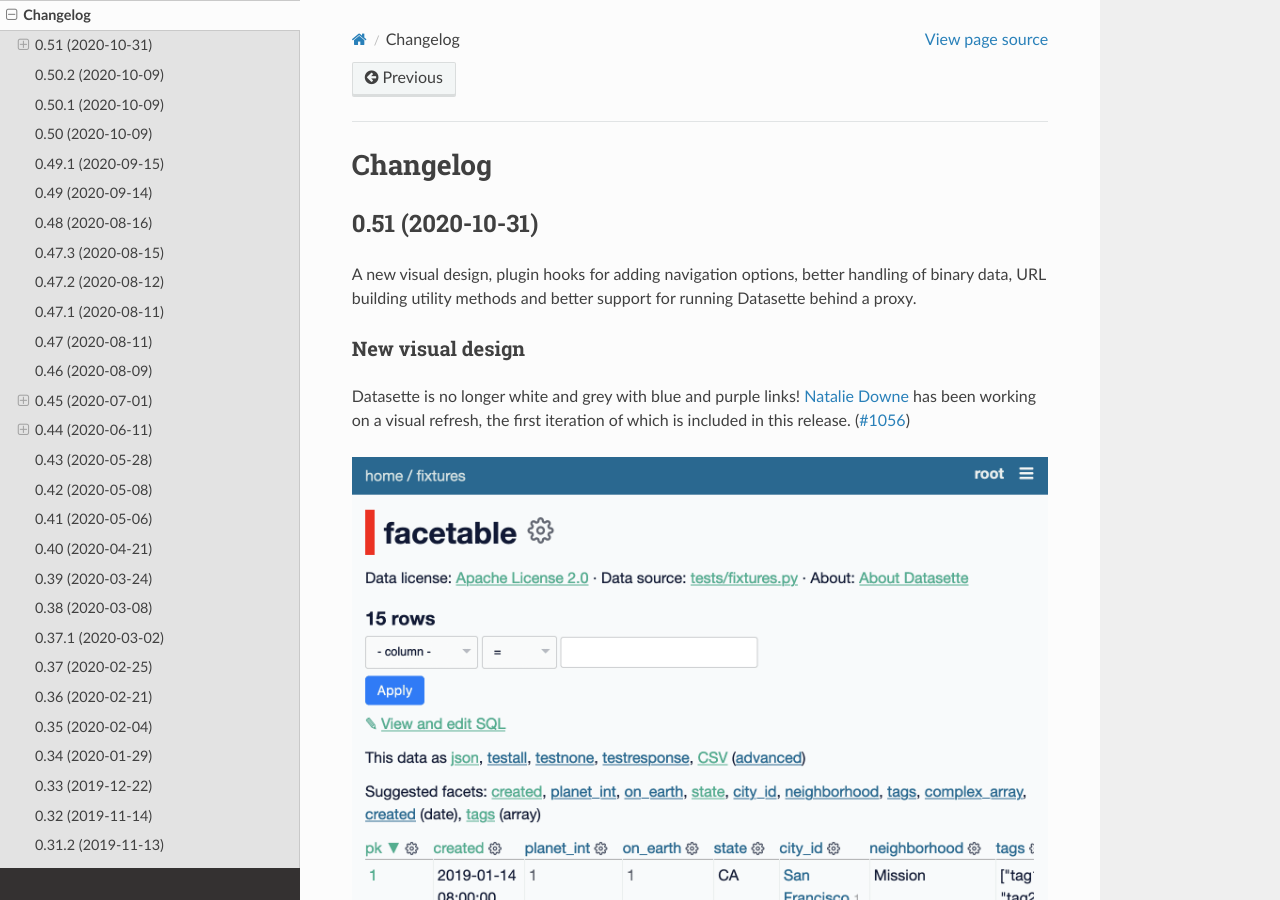
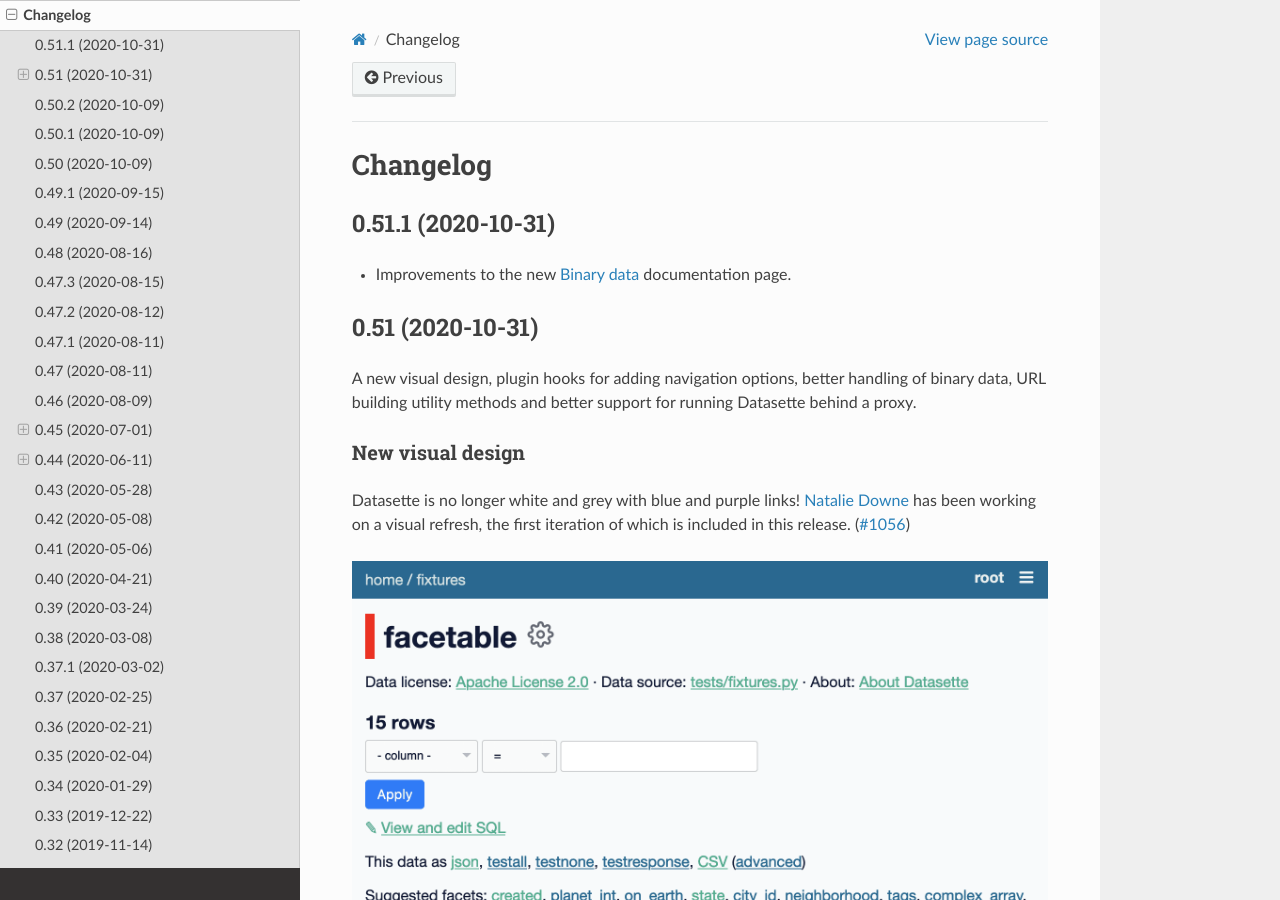
Before and after one commit to simonw/datasette, a Sphinx documentation site: the page built from docs/changelog.rst, in a window 1280 px wide and 900 px high. Built offline with Sphinx 7.4.7 and the Read the Docs theme 2.0.0, drawn with Linux system fonts in a browser that asks for light colours.

Commit message:
Release 0.51.1

```diff
--- a/datasette/version.py
+++ b/datasette/version.py
@@ -1,2 +1,2 @@
-__version__ = "0.51"
+__version__ = "0.51.1"
 __version_info__ = tuple(__version__.split("."))
--- a/docs/changelog.rst
+++ b/docs/changelog.rst
@@ -3,6 +3,13 @@
 =========
 Changelog
 =========
+
+.. _v0_51_1:
+
+0.51.1 (2020-10-31)
+-------------------
+
+- Improvements to the new :ref:`binary` documentation page.
 
 .. _v0_51:
 
```
